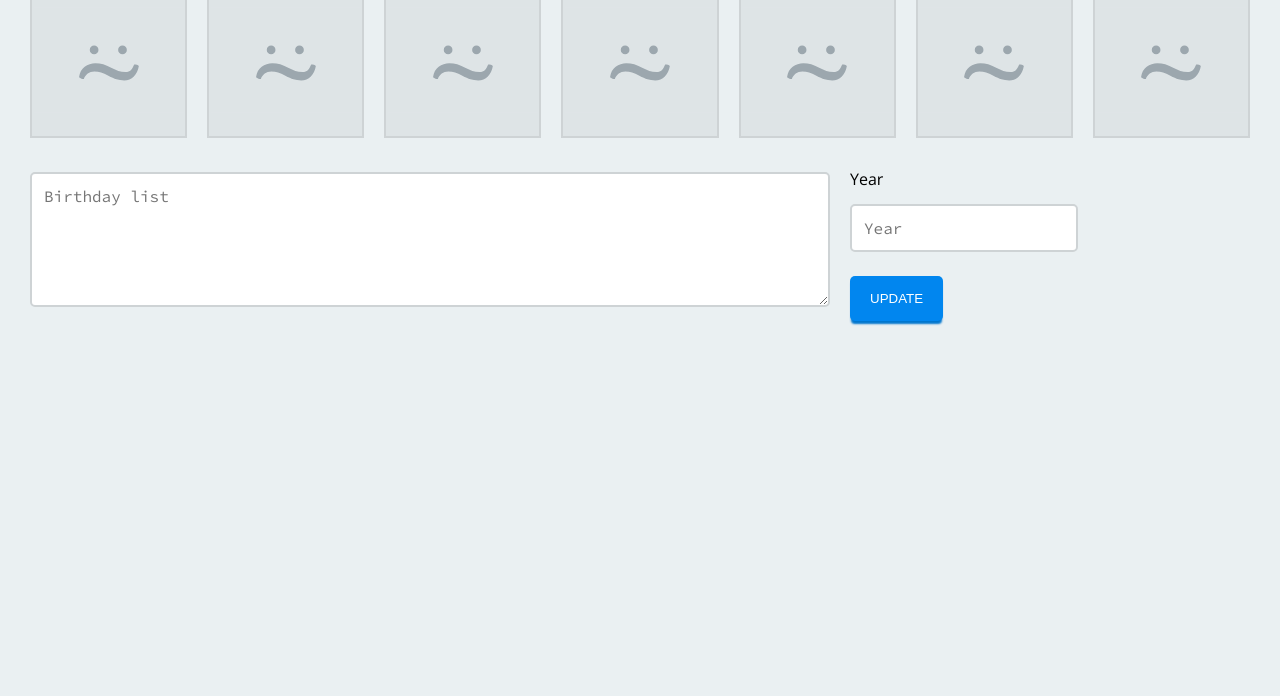
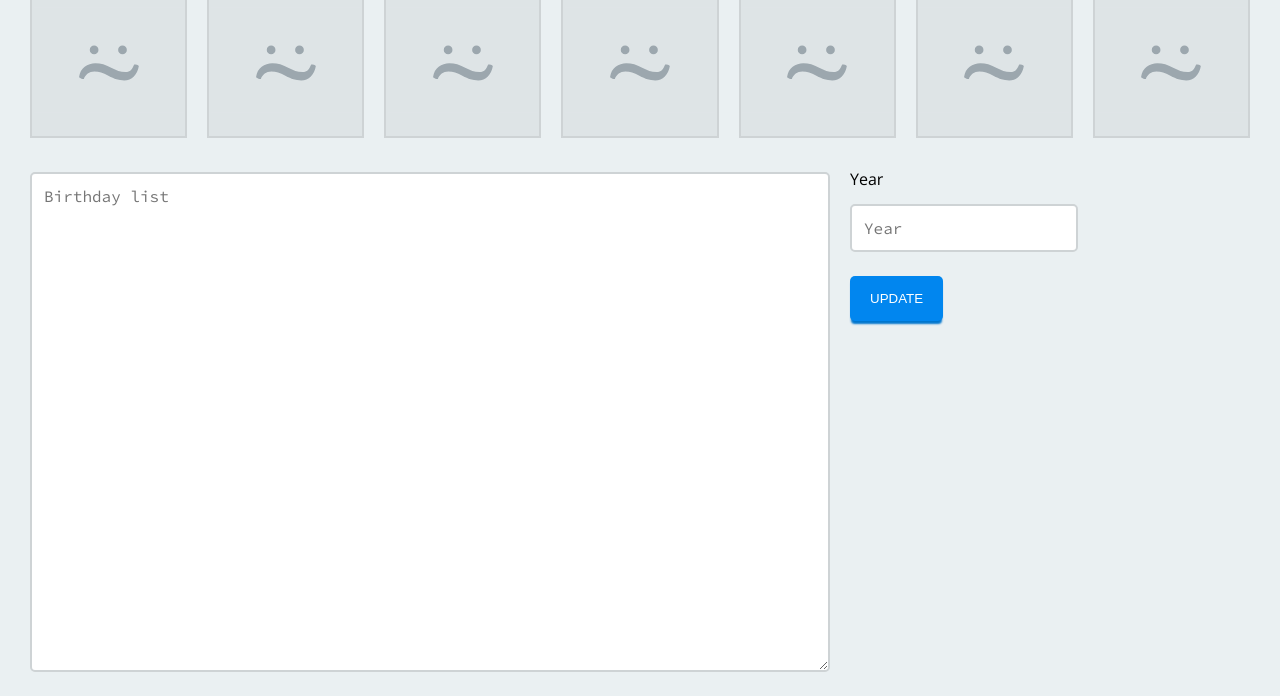
Before and after one commit to arkenstan/birthday-cal, a plain HTML site: page index.html in a window 1280 px wide. Shown: the part 223-919 px from the top of the page. Before the commit the page ends 800 px from the top, so only its background shows below. Drawn offline with nearby package versions, Linux system fonts and the light colour scheme.

Commit message:
added styles for textarea

```diff
--- a/index.html
+++ b/index.html
@@ -25,7 +25,7 @@
           id="birthdayForm"
         >
           <textarea
-            class="input-control"
+            class="input-control input-textarea"
             name="birthdayList"
             placeholder="Birthday list"
             required="true"
--- a/styles/forms.css
+++ b/styles/forms.css
@@ -16,3 +16,6 @@
   margin: 14px 0;
   border: 2px solid #ced3d5;
 }
+.input-textarea {
+  height: 500px;
+}
```
